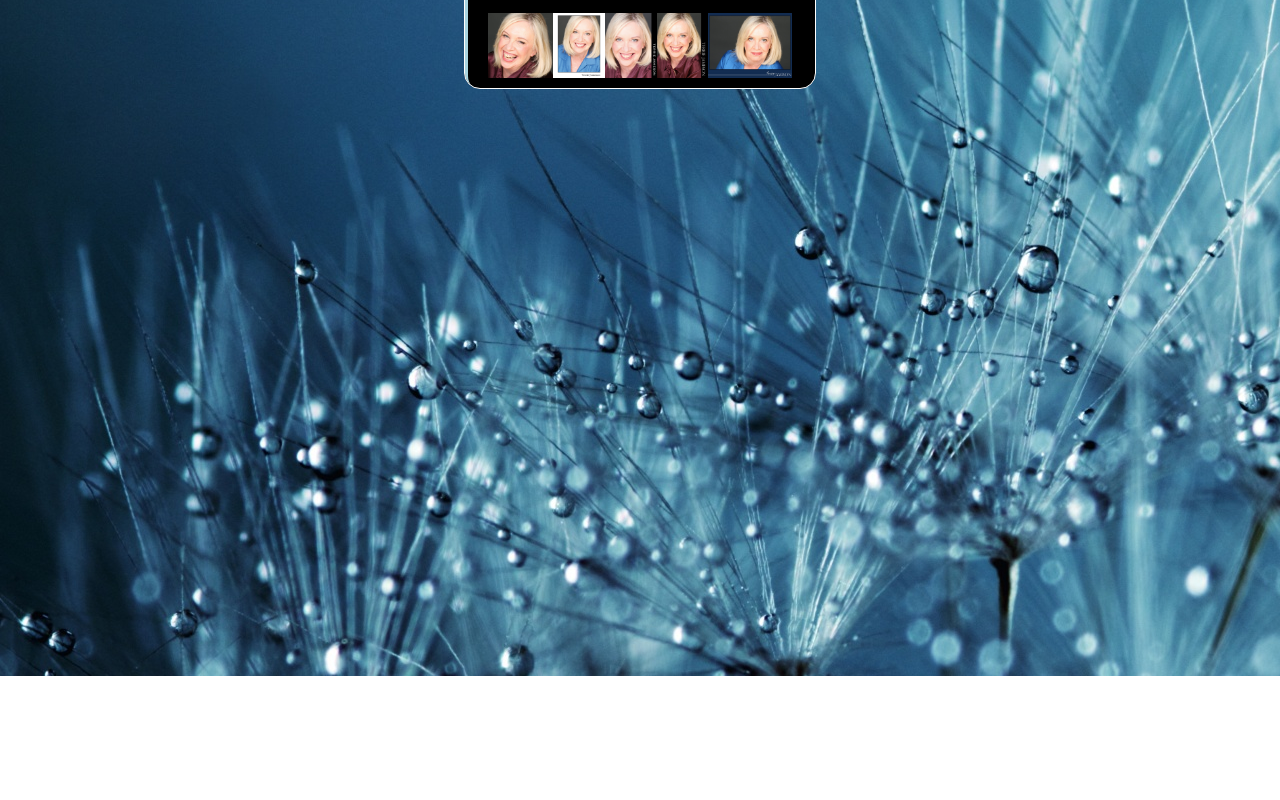
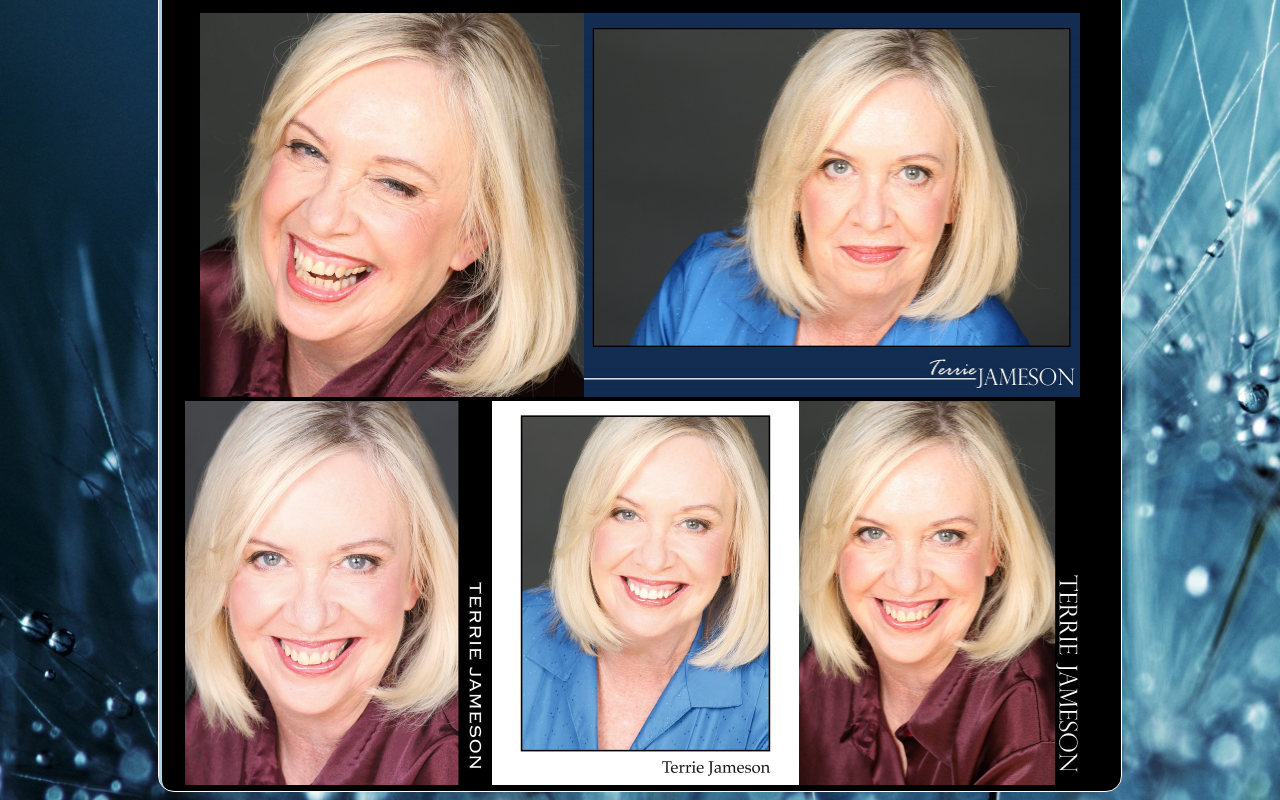
Before and after one commit to seanm329/actor-headshot, a website: page gallery.html in a window 1280 px wide. Shown: the part 124-924 px from the top of the page. Before the commit the page ends 800 px from the top, so only its background shows below. Drawn offline with nearby package versions, Linux system fonts and the light colour scheme.

Commit message:
completed media quiries for gallery

```diff
--- a/css/gallery.css
+++ b/css/gallery.css
@@ -2,9 +2,45 @@
   display: flex;
   justify-content: center;
   align-content: space-around;
+  flex-wrap: wrap;
   padding-bottom: .333em;
 }
 
 .gallery img {
-  max-height: 65px;
+  max-height: 6em;
 }
+
+@media (min-width: 30.07em)  {
+  /* portrait e-readers (Nook/Kindle), smaller tablets @ 600 or @ 640 wide. */
+  #container-site {
+    width: 30em;
+  }
+
+  .gallery img {
+    max-height: 12.7em;
+  }
+}
+
+@media (min-width:641px)  {
+  /* portrait tablets, portrait iPad, landscape e-readers, landscape 800x480 or 854x480 phones */
+  #container-site {
+    width: 40.07em;
+  }
+
+  .gallery img {
+    max-height: 17em;
+  }
+
+}
+
+@media (min-width:961px)  {
+  /* tablet, landscape iPad, lo-res laptops ands desktops */
+  #container-site {
+    width: 60.07em;
+  }
+
+  .gallery img {
+    max-height: 24em;
+  }
+
+}
--- a/gallery.html
+++ b/gallery.html
@@ -52,8 +52,8 @@
         <img src="images/main-h768.jpg" data-lightbox="gallery" alt="main headshot">
       </a>
 
-      <a href="images/Terrie-Jameson-efile1-h768.jpg" data-lightbox="gallery" alt="first headshot"></a>
-      <img src="images/Terrie-Jameson-efile1-h768.jpg" data-lightbox="gallery" alt="first headshot">
+      <a href="images/TERRIE2NAVY-h768.jpg" data-lightbox="gallery" alt="fourth headshot"></a>
+      <img src="images/TERRIE2NAVY-h768.jpg" data-lightbox="gallery" alt="fourth headshot">
       </a>
 
 
@@ -61,13 +61,16 @@
       <img src="images/Terrie-Jameson-efile2-h768.jpg" data-lightbox="gallery" alt="second headshot">
       </a>
 
+
+      <a href="images/Terrie-Jameson-efile1-h768.jpg" data-lightbox="gallery" alt="first headshot"></a>
+      <img src="images/Terrie-Jameson-efile1-h768.jpg" data-lightbox="gallery" alt="first headshot">
+      </a>
+
+
       <a href="images/TERRIE1-h768.jpg" data-lightbox="gallery" alt="third headshot"></a>
       <img src="images/TERRIE1-h768.jpg" data-lightbox="gallery" alt="third headshot">
       </a>
 
-      <a href="images/TERRIE2NAVY-h768.jpg" data-lightbox="gallery" alt="fourth headshot"></a>
-      <img src="images/TERRIE2NAVY-h768.jpg" data-lightbox="gallery" alt="fourth headshot">
-      </a>
     </div>
  </div>
 
```
